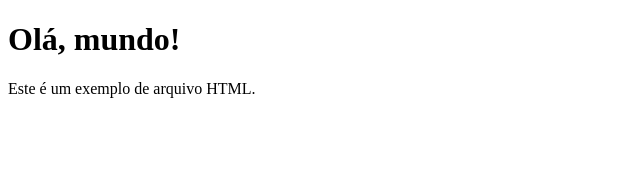
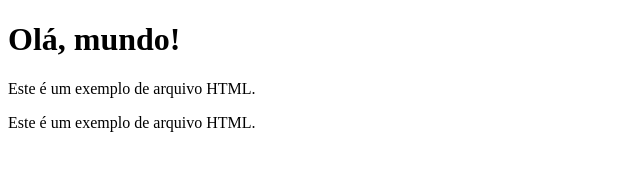
Before and after one commit to FelipeSilva54/Cursos, a plain HTML site: page pasta-exemplo/index.html in a window 1280 px wide. Shown: the whole page, without its empty margins (0-640 px from the left). Drawn offline with Linux system fonts and the light colour scheme.

Commit message:
Adicionei um parágrafo

```diff
--- a/pasta-exemplo/index.html
+++ b/pasta-exemplo/index.html
@@ -8,5 +8,6 @@
 <body>
     <h1>Olá, mundo!</h1>
     <p>Este é um exemplo de arquivo HTML.</p>
+        <p>Este é um exemplo de arquivo HTML.</p>
 </body>
 </html>
```
